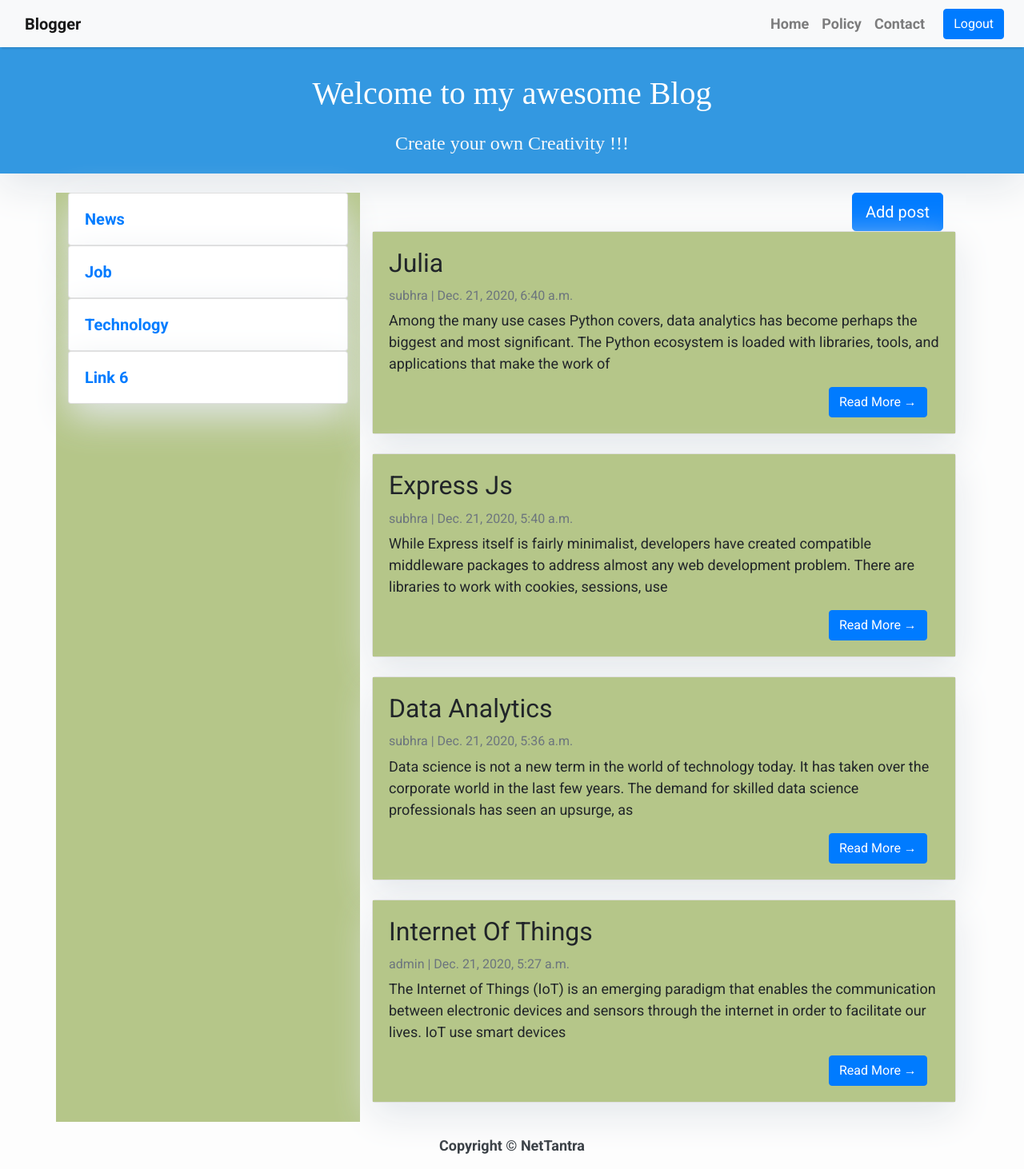
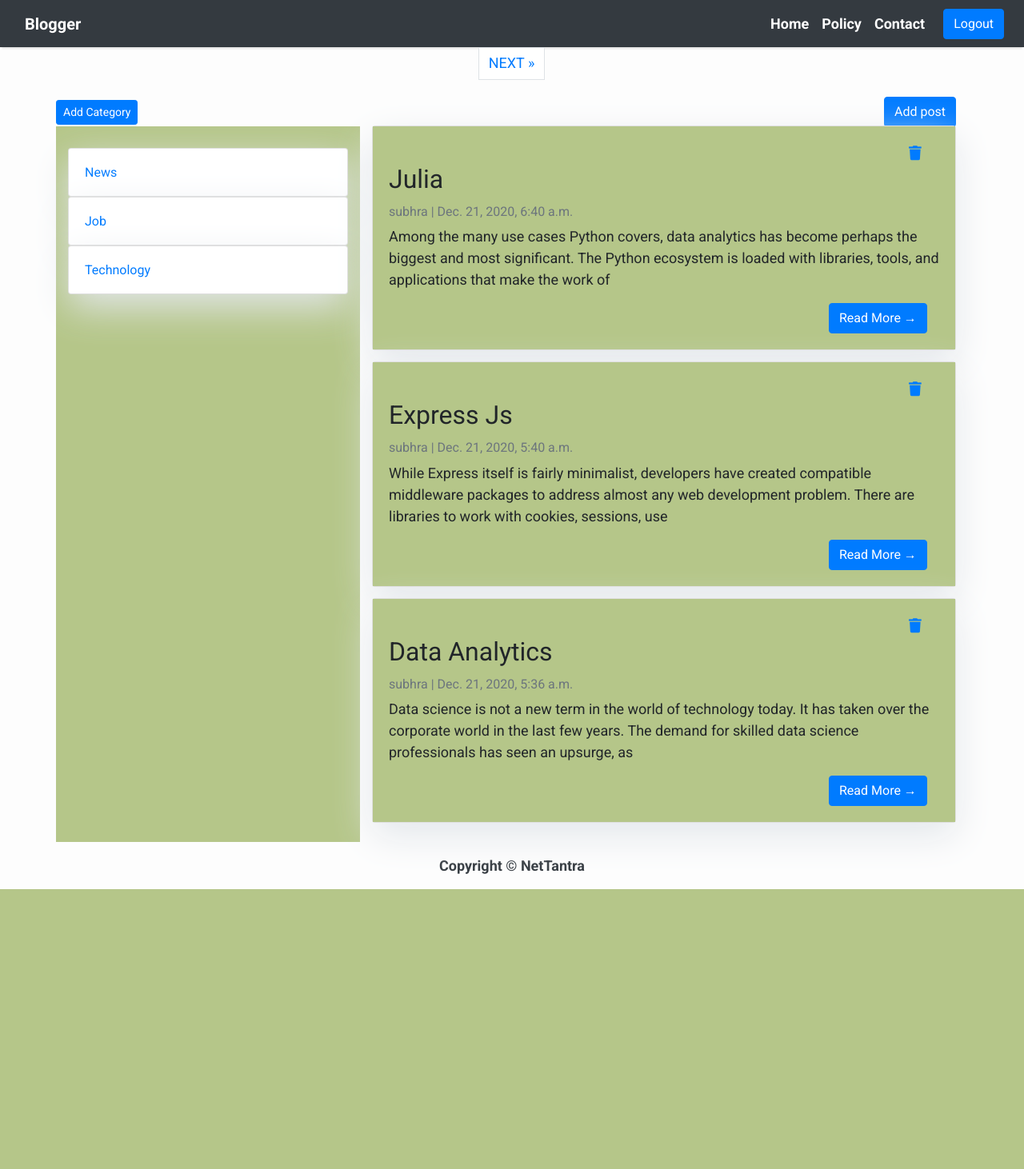
Before and after one commit to Subhramohanty/pythonblog, a Django app: page / in a window 1280 px wide. Shown: the whole page at 80% size. After the commit the page ends 1112 px from the top, so only its background shows below. Run offline with Django 3.2, Linux system fonts and the light colour scheme; a user stored in the database is signed in; data comes from the database, SQL or seed files in the repository; both versions use the stored data as it was after the commit; some libraries are stand-ins or nearby versions.

Commit message:
3rd commit

```diff
--- a/blog/forms.py
+++ b/blog/forms.py
@@ -10,7 +10,7 @@ class CommentForm(forms.ModelForm):
 class PostForm(forms.ModelForm):
     class Meta:
         model = Post
-        fields = ('title', 'slug', 'content','category')
+        fields = ('title','content','category')
 
 class SignupForm(forms.ModelForm):
     class Meta:
--- a/blog/templates/base.html
+++ b/blog/templates/base.html
@@ -9,7 +9,8 @@
         <meta name="viewport" content="width=device-width, initial-scale=1" />
         <link rel="stylesheet" href="https://maxcdn.bootstrapcdn.com/bootstrap/4.0.0/css/bootstrap.min.css"
             crossorigin="anonymous" />
-            <link rel="stylesheet" href="{% static 'css/base.css' %}">
+        <link rel="stylesheet" href="{% static 'css/base.css' %}">
+        <link rel="stylesheet" href="https://cdnjs.cloudflare.com/ajax/libs/font-awesome/5.8.2/css/all.min.css" crossorigin="anonymous"/>
     </head>
 
     <body>
@@ -42,23 +43,23 @@
     </style>
 
         <!-- Navigation -->
-        <nav class="navbar navbar-expand-lg navbar-light bg-light shadow" id="mainNav">
+        <nav class="navbar navbar-expand-lg navbar-light bg-dark shadow" id="mainNav">
             <div class="container-fluid">
-                <a class="navbar-brand" href="{% url 'home' %}"><b>Blogger</a></b>
+                <a class="navbar-brand" href="{% url 'home' %}" style="color: white;"><b>Blogger</a></b>
                 <button class="navbar-toggler navbar-toggler-right" type="button" data-toggle="collapse" data-target="#navbarResponsive"
                     aria-controls="navbarResponsive" aria-expanded="false" aria-label="Toggle navigation">
                     <span class="navbar-toggler-icon"></span>
                 </button>
                 <div class="collapse navbar-collapse" id="navbarResponsive">
                     <ul class="navbar-nav ml-auto">
-                        <li class="nav-item text-black">
-                            <a class="nav-link text-black font-weight-bold" href="/">Home</a>
+                        <li class="nav-item text-white">
+                            <a class="nav-link text-white font-weight-bold" href="/">Home</a>
                         </li>
-                        <li class="nav-item text-black">
-                            <a class="nav-link text-black font-weight-bold" href="#">Policy</a>
+                        <li class="nav-item text-white">
+                            <a class="nav-link text-white font-weight-bold" href="#">Policy</a>
                         </li>
-                        <li class="nav-item text-black">
-                            <a class="nav-link text-black font-weight-bold" href="#">Contact</a>
+                        <li class="nav-item text-white">
+                            <a class="nav-link text-white font-weight-bold" href="#">Contact</a>
                         </li>
                     </ul>
                 </div>
@@ -78,6 +79,7 @@
 
     </nav>
 
+
         {% if user.is_authenticated %}
             {% block content %}
             <!-- Content Goes here -->
@@ -87,7 +89,13 @@
 
             {% block login %}
 
+            {% block signup %}
+
             {% endblock %}
+
+            {% endblock %}
+
+
 
         {% endif %}
 
--- a/blog/templates/index.html
+++ b/blog/templates/index.html
@@ -1,5 +1,6 @@
 {% extends "base.html" %}
 {% block content %}
+{% if is_paginated %}
 <style>
     body {
         font-family: "Roboto", sans-serif;
@@ -16,27 +17,25 @@
     }
 </style>
 
-<header class="masthead">
-    <div class="overlay"></div>
+<ul class="pagination justify-content-center">
+    {% if page_obj.has_previous %}
+    <li><a href="?page={{ page_obj.previous_page_number }}" class="page-link">&laquo; PREV </a></li>
+    {% endif %}
+    {% if page_obj.has_next %}
+    <li><a href="?page={{ page_obj.next_page_number }}" class="page-link"> NEXT &raquo;</a></li>
+    {% endif %}
+</ul>
+</div>
+{% endif %}
+
 <div class="container">
     <div class="row">
-            <div class=" col-sm-14 col-md-14 col-lg-14 mx-auto">
-                <div class="site-heading">
-                    <h1 class=" site-heading my-4 mt-3 text-white" style="font-family: Anton;"> Welcome to my awesome Blog </h1>
-                    <center><h4 class="text-light" style="font-family: Anton;">Create your own Creativity !!!
-                    </h4></center>
-                </div>
-            </div>
-        </div>
-    </div>
-</header>
-<div class="container">
-    <div class="row">
-            <div class="col-sm-4 mt-4" style="background-color: #B5C689;">
+            <div class="col-sm-4" style="background-color: #B5C689; margin-top: 42px;">
+                <a href="{%url 'blogpost' %}"><button type="submit" class="btn btn-primary btn-sm" style="margin-top: -65px; margin-left: -15px;">Add Category</button></a>
                     {% for post in post_list %}
                     <div class="card">
                         <div class="card-body">
-                            <h5 class="card-text"><b><a href="{% url 'category' post.category  %}" >{{post.category}}</b></a></h5>
+                            <h6 class="card-text"><a href="{% url 'category' post.category  %}" >{{post.category}}</a></h6>
                         </div>
                     </div>
                 {% endfor %}
@@ -44,14 +43,17 @@
 
 
         <!-- Blog Entries Column -->
+
         <div class="col-sm-8 mt-4 left">
-            <a href="{%url 'blogpost' %}"><button type="submit" class="btn btn-primary  btn-lg" style="margin-left: 600px;">Add post</button></a>
+            <a href="{%url 'blogpost' %}"><button type="submit" class="btn btn-primary" style="margin-left: 640px; margin-top: -30px;">Add post</button></a>
             {% for post in post_list %}
-            <div class="card mb-4">
+                <div class="card mb-4" style="margin-top: -10px;">
                     <div class="card-body" style="background-color: #B5C689;">
+                        <a href="{% url 'post_detail' post.slug  %}"><i class="fa fa-trash" aria-hidden="true" style="margin-left:650px;"></i></a>
                         <h2 class="card-title">{{ post.title }}</h2>
                         <p class="card-text text-muted h6">{{ post.author }} | {{ post.created_on}} </p>
                         <p class="card-text">{{post.content|slice:":200" }}</p>
+
                         <a href="{% url 'post_detail' post.slug  %}" class="btn btn-primary" style="margin-left:550px;">Read More &rarr;</a>
                     </div>
                 </div>
@@ -59,4 +61,5 @@
         </div>
     </div>
 </div>
+
 {% endblock %}
--- a/blog/templates/registration/signup.html
+++ b/blog/templates/registration/signup.html
@@ -1,5 +1,5 @@
 {% extends "base.html" %}
-{% block content %}
+{% block signup %}
 <form method="POST" class="jumbotron">
     {% csrf_token %}
     {{ form.as_p }}
--- a/blog/views.py
+++ b/blog/views.py
@@ -66,6 +66,7 @@ def post_detail(request, slug):
 class PostList(generic.ListView):
     queryset = Post.objects.filter(status=1).order_by('-created_on')
     template_name = 'index.html'
+    paginate_by = 3
 def CategoryView(request,category):
     post_list = Post.objects.filter(category=category)
     return render (request,'index.html',{'post_list':post_list})
--- a/myweb/urls.py
+++ b/myweb/urls.py
@@ -28,4 +28,5 @@ urlpatterns = [
     path('blogpost',views.blogpost,name='blogpost'),
     path('<slug:slug>/',views.post_detail,name='post_detail'),
     path('category/<category>',views.CategoryView,name='category')
+
 ]
```
Also changed, not shown: blog/templates/blogpost.html (+13 -2 lines), db.sqlite3. Lines whose indentation alone changed are shown as unchanged.
